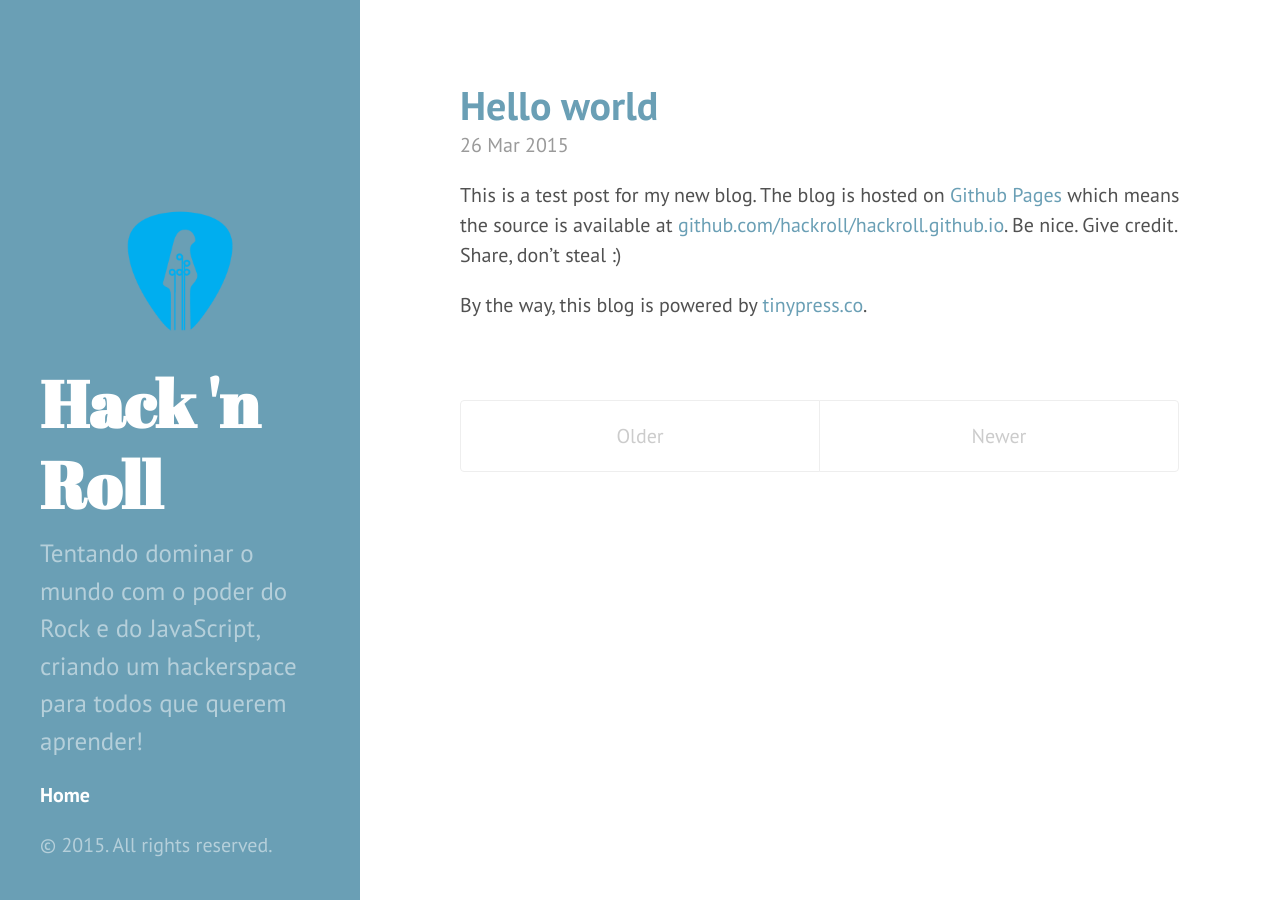
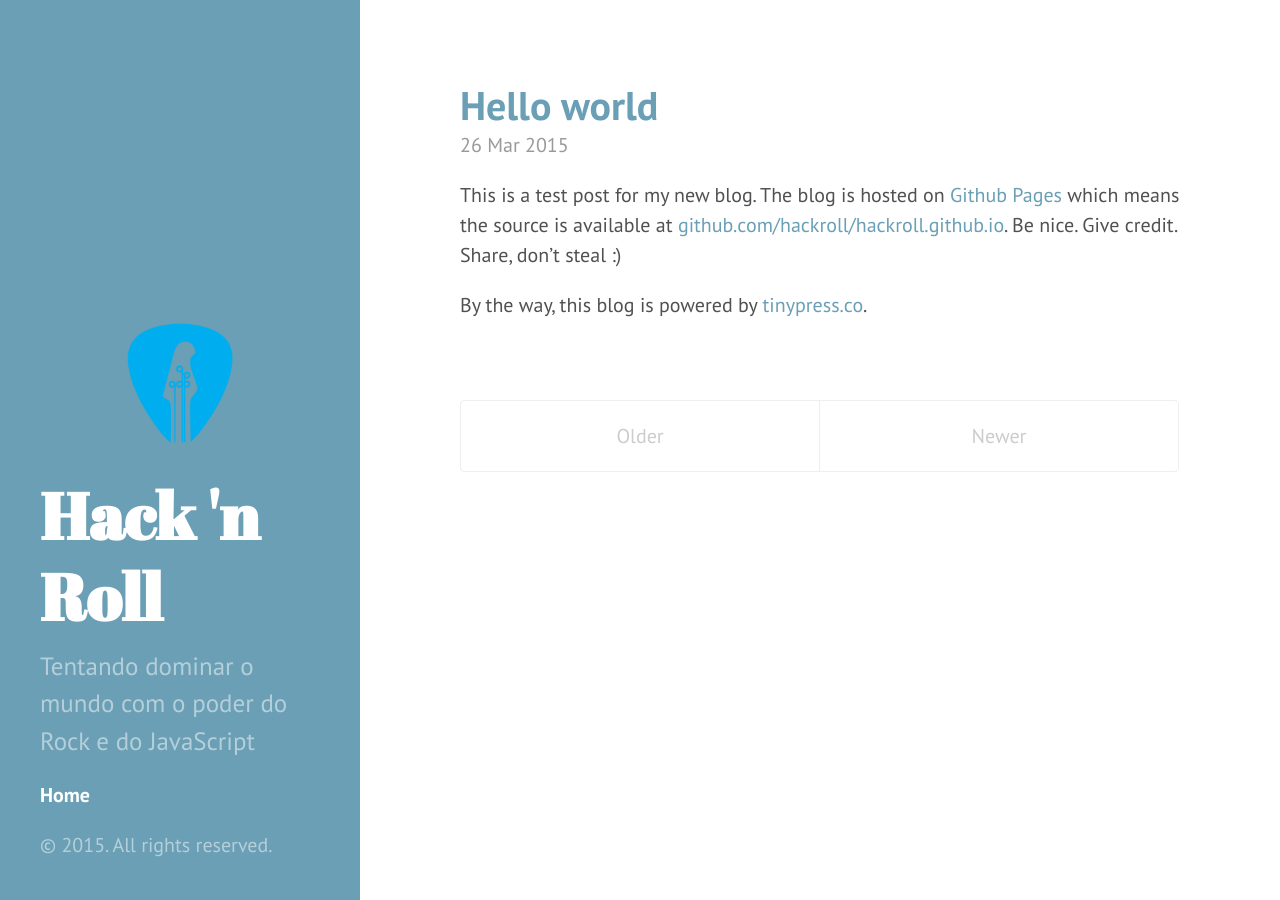
Before and after one commit to hackroll/hackroll.github.io, a Jekyll site: the page built from index.html, in a window 1280 px wide. Built offline with Jekyll 4.4.1, drawn with Linux system fonts in a browser that asks for light colours; the list of posts is cut into pages by our own code.

Commit message:
configurando

```diff
--- a/_config.yml
+++ b/_config.yml
@@ -4,5 +4,5 @@ markdown: kramdown
 url: http://hackroll.github.io
 title: Hack 'n Roll
 tagline: Knowledge is Power
-description: Tentando dominar o mundo com o poder do Rock e do JavaScript, criando um hackerspace para todos que querem aprender!
+description: Tentando dominar o mundo com o poder do Rock e do JavaScript
 paginate: 3
```
